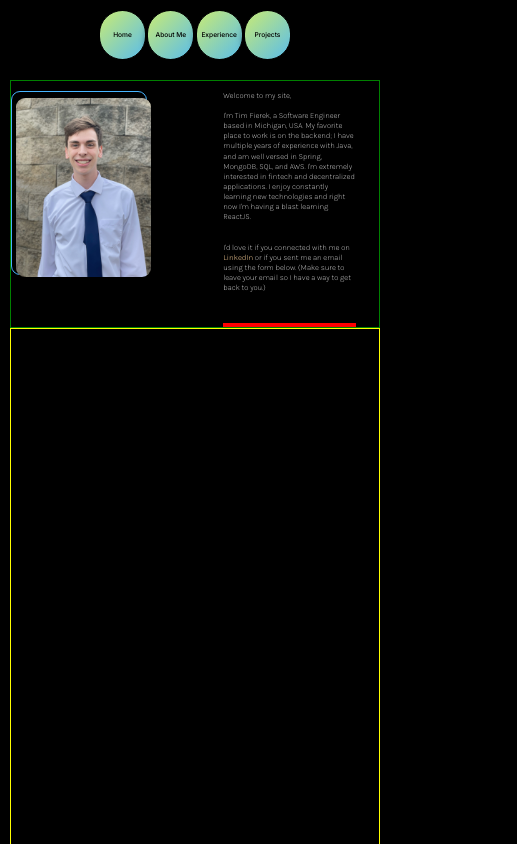
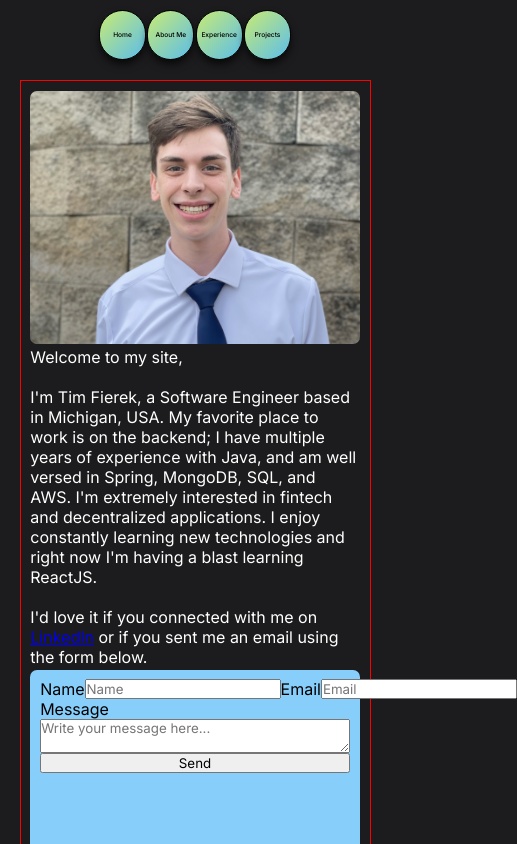
Before and after one commit to timfierek/personal-website, a React (Create React App) app: page / in a window 390 px wide. Both pictures are taken after a click on the button "Who am I?". Shown: the top 844 px of the page, 517 px wide, since content can reach past the window. Built offline with nearby package versions, Linux system fonts and the light colour scheme.

Commit message:
styling for mobile devices

```diff
--- a/src/App.css
+++ b/src/App.css
@@ -4,9 +4,11 @@
   0% {
     background-position: 0% 50%;
   }
+
   50% {
     background-position: 100% 50%;
   }
+
   100% {
     background-position: 0% 50%;
   }
@@ -39,13 +41,13 @@
   line-height: 75%;
 
   color: black;
-  text-shadow: 0 6px 1px rgba(0,0,0,.1),
-               0 0 5px rgba(0,0,0,.1),
-               0 1px 3px rgba(0,0,0,.3),
-               0 3px 5px rgba(0,0,0,.2),
-               0 5px 10px rgba(0,0,0,.25),
-               0 10px 10px rgba(0,0,0,.2),
-               0 20px 20px rgba(0,0,0,.15);
+  text-shadow: 0 6px 1px rgba(0, 0, 0, .1),
+    0 0 5px rgba(0, 0, 0, .1),
+    0 1px 3px rgba(0, 0, 0, .3),
+    0 3px 5px rgba(0, 0, 0, .2),
+    0 5px 10px rgba(0, 0, 0, .25),
+    0 10px 10px rgba(0, 0, 0, .2),
+    0 20px 20px rgba(0, 0, 0, .15);
 }
 
 .center-text h2 {
@@ -78,7 +80,7 @@
 .horizontal-button:hover {
   -webkit-transition-duration: .5s;
   transition-duration: .5s;
-  background-color: rgba(255,255,255,.25);
+  background-color: rgba(255, 255, 255, .25);
 }
 
 /**Landing Page******************************************************/
@@ -141,7 +143,10 @@ nav {
 /**Main Content**********************************************/
 
 .main-content {
-  padding: 2.5vw 2.5vw;
+  display: flex;
+  flex-direction: column;
+  padding: 2.5vw 5vw;
+  color: white;
 }
 
 /**Main Content**********************************************/
@@ -149,63 +154,51 @@ nav {
 
 /**About Section**********************************************/
 
-.about-section {
-  border: 1px solid green;
-  display: flex;
+@media only screen and (max-width: 768px) {
+  .about {
+    flex-direction: column;
+    align-items: center;
     justify-content: space-between;
-  padding-top: 10px;
-  height: auto;
+
+    padding: 0 2.5vw;
   }
 
-.headshot-container {
-  width: 35vw;
-  height:fit-content;
-
-  border: 1px solid #47B5FF;
-  border-radius: 9px;
+  .about--headshot {
+    width: 100%;
+    height: 30vh;
   }
 
-.headshot-img {
-  position: relative;
-  max-width: 100%;
-  max-height:max-content;
-
-  right: -1.2vw;
-  bottom: -1.5vw;
-  border-radius: 9px;
+  .headshot--image {
+    width: 100%;
+    height: 100%;
+    object-fit:cover;
+    object-position: 0 21%;
+    border-radius: 7px;
   }
 
-.info-container {
+  .about--form {
+    height: 30vh;
+    width: 100%;
     display: flex;
     flex-direction: column;
 
-  padding-right: 6vw;
-  text-align:left;
-  width: 40vw;
+    border-radius: 7px;
+    padding: 3%;
+
+    background-color: lightskyblue;
+    color: black;
   }
 
-.info-container p {
-  width: 100%;
-  font-family: 'Karla';
-  line-height: 130%;
-  font-size: 2vw;
-  font-weight: 100;
-  color: white;
+  .name-and-email-inputs {
+    display: flex;
+  }
 }
 
-.info-container a {
-  font-family: 'Karla';
-  text-decoration: none;
-  line-height: 130%;
-  font-size: 2vw;
-  font-weight: 300;
-  color:burlywood;
-}
-
-.contact-form {
-  margin-top: 30px;
-  border: 2px solid red;
-  height: 25%;
+.about {
+  display: flex;
+  border: 1px solid red;
+  padding-top: 10px;
+  height: 100vh;
 }
 
 /**About Section**********************************************/
@@ -214,11 +207,10 @@ nav {
 /**Experience Section**********************************************/
 
 .experience-section {
-    border: 1px solid yellow ;
+  border: 1px solid yellow;
   padding-top: 10px;
   height: 100vh;
 }
-
 
 /**Experience Section**********************************************/
 
@@ -226,10 +218,9 @@ nav {
 /**Project Section**********************************************/
 
 .project-section {
-  border: 1px solid red ;
+  border: 1px solid red;
   padding-top: 10px;
   height: 100vh;
 }
 
-
 /**Project Section**********************************************/
--- a/src/components/AboutSection.tsx
+++ b/src/components/AboutSection.tsx
@@ -4,18 +4,32 @@ import headshot2 from '../images/pfp2.jpg';
 
 function AboutSection() {
     const [pfp, setPfp] = React.useState(headshot1);
+    const [formData, setFormData] = React.useState({ name: "", email: "", message: "" })
 
     function flipPfp() {
-        if(pfp === headshot1) setPfp(headshot2);
+        if (pfp === headshot1) setPfp(headshot2);
         else setPfp(headshot1)
     }
 
-    return(
-        <div className="about-section">
-            <div className="headshot-container">
-                <img src={pfp} alt="" className="headshot-img" onClick={flipPfp}/>
+    function updateForm(event: any) {
+        const { name, value } = event.target;
+
+        setFormData(prevFormData => ({
+            ...prevFormData,
+            [name]: value
+        }))
+    }
+
+    function sendForm() {
+        "EmailJS maybe?"
+    }
+
+    return (
+        <div className="about">
+            <div className="about--headshot">
+                <img src={pfp} alt="" className="headshot--image" onClick={flipPfp} />
             </div>
-            <div className="info-container">
+            <div className="about--text">
                 <p>Welcome to my site, <br /><br />I'm Tim Fierek, a Software Engineer based in Michigan, USA.
                     My favorite place to work is on the backend; I have multiple years of experience with Java,
                     and am well versed in Spring, MongoDB, SQL, and AWS. I'm extremely interested in fintech and
@@ -25,13 +39,43 @@ function AboutSection() {
                 <br />
                 <p>
                     I'd love it if you connected with me on <a href="https://www.linkedin.com/in/tim-fierek/">LinkedIn</a> or
-                    if you sent me an email using the form below. (Make sure to leave your email so I have a way to get back to you.)
+                    if you sent me an email using the form below.
                 </p>
-                <div className="contact-form">
+            </div>
+            <form action="" className="about--form">
+                <div className="name-and-email-inputs">
+                    <label htmlFor="name">Name</label>
+                    <input
+                        onChange={updateForm}
+                        value={formData.name}
+                        type="text"
+                        placeholder="Name"
+                        name="name"
+                        id="name"
+                    />
 
+                    <label htmlFor="email">Email</label><br />
+                    <input
+                        onChange={updateForm}
+                        value={formData.email}
+                        type="email"
+                        placeholder="Email"
+                        name="email"
+                        id="email"
+                    />
+                </div>
 
-                </div>
-            </div>
+                <label htmlFor="message">Message</label>
+                <textarea
+                    onChange={updateForm}
+                    value={formData.message}
+                    placeholder="Write your message here..."
+                    name="message"
+                    id="message"
+                />
+
+                <input type="submit" value="Send" onClick={sendForm} />
+            </form>
         </div>
     )
 }
--- a/src/index.css
+++ b/src/index.css
@@ -3,24 +3,19 @@
   padding: 0;
   box-sizing: border-box;
 
-  scrollbar-width: none;
-  font-family: 'Pilat Wide', 'Inter', 'Karla', sans-serif;
+  font-family: 'Inter', 'Karla', 'Pilat Wide', sans-serif;
   -webkit-font-smoothing: antialiased;
   -moz-osx-font-smoothing: grayscale;
 }
 
-*::-webkit-scrollbar {
-  display: none;
-}
-
 *::selection{
   border: 1px solid #fff;
-  background-color: rgba(255,255,255,.3);;
+  background-color: rgba(255,255,255,.3);
 }
 
 body {
-  /* background-color: #28272c; */
-  background-color: black;
+  background-color: #1c1c1e;
+  overflow: overlay;
 }
 
 button {
@@ -32,3 +27,29 @@ button {
 	cursor: pointer;
 	outline: inherit;
 }
+
+/* ===== Scrollbar CSS ===== */
+  /* Firefox */
+  * {
+    scrollbar-width: auto;
+    scrollbar-color: rgba(255, 255, 255, 0.5);
+  }
+
+  /* Chrome, Edge, and Safari */
+  *::-webkit-scrollbar {
+    width: 0.5em;
+  }
+
+  *::-webkit-scrollbar-thumb {
+    background-color: rgba(255, 255, 255, 0.4);
+    border-radius: 10px;
+    border: 3px solid transparent;
+  }
+
+  *::-webkit-scrollbar-thumb:hover {
+    background-color: rgba(255, 255, 255, 0.7);
+  }
+
+  *::-webkit-scrollbar-corner {
+
+  }
```
Lines whose indentation alone changed are shown as unchanged.
